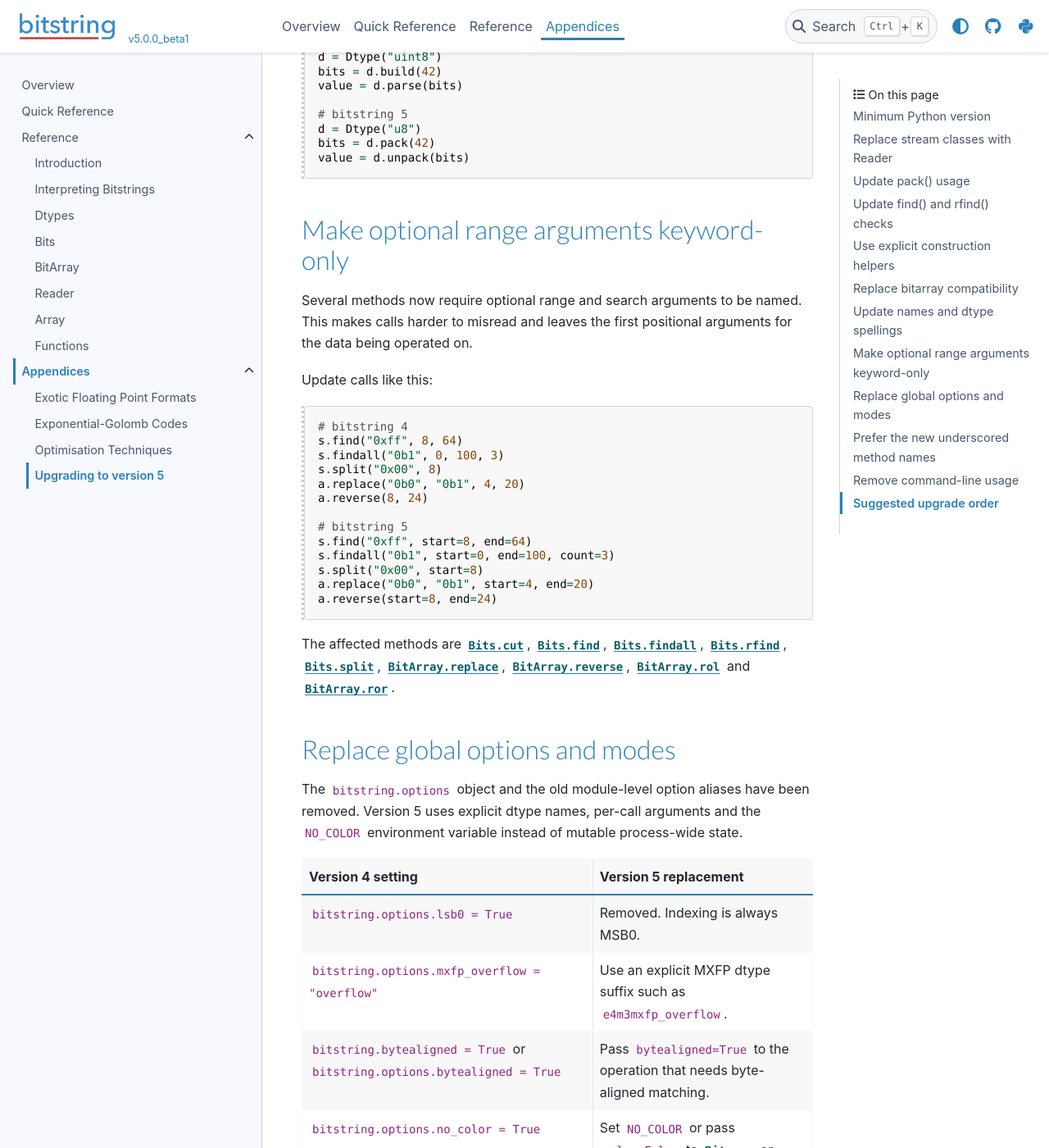
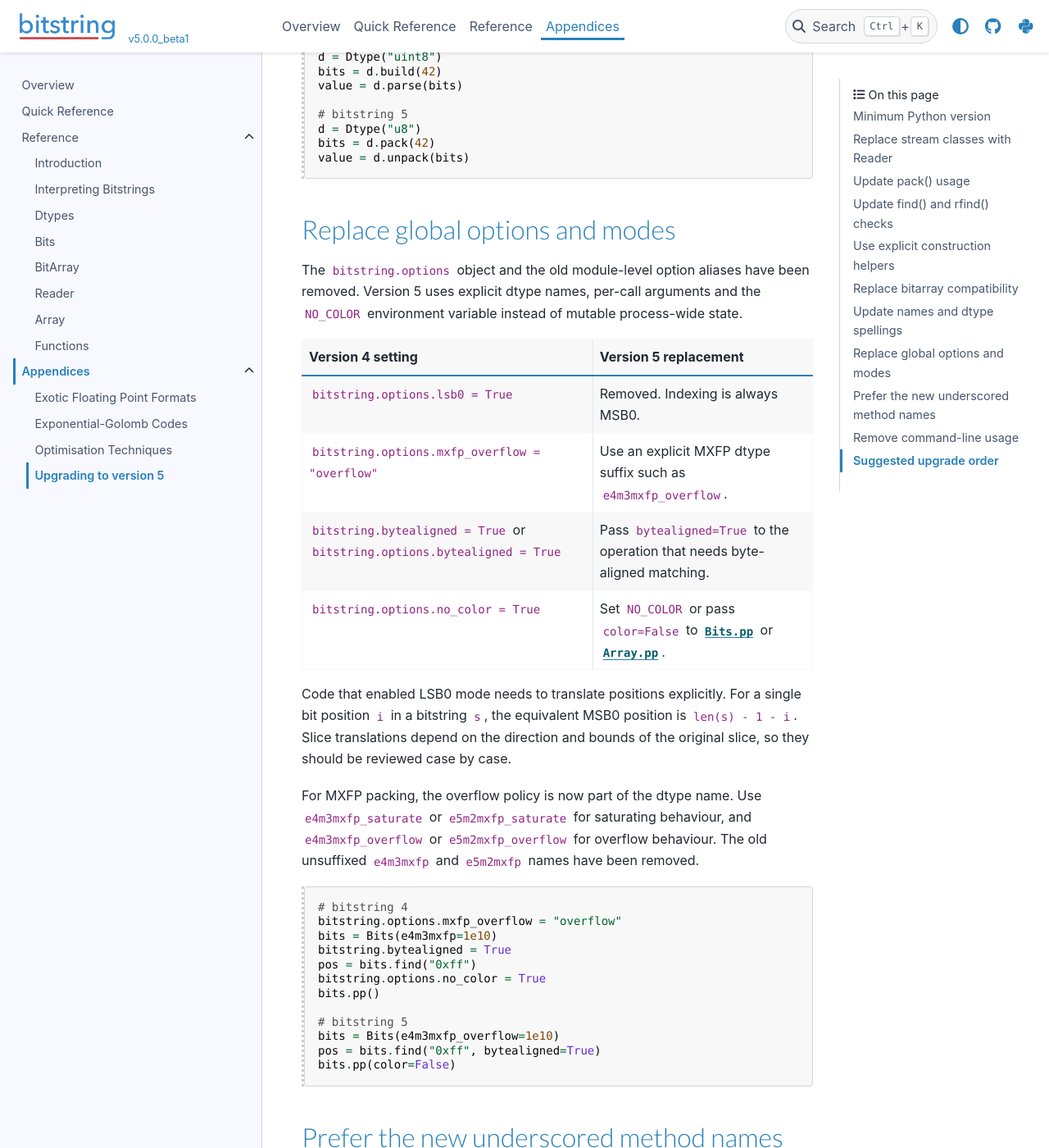
Before and after one commit to scott-griffiths/bitstring, a Sphinx documentation site: the page built from doc/upgrading_to_version_5.rst, in a window 1280 px wide and 1400 px high, scrolled down 6051 px. Shown: the whole window at 82% size. Built offline with Sphinx 7.4.7 and the PyData theme 0.15.4, drawn with Linux system fonts in a browser that asks for light colours; some of the changed text lies outside the part shown.

Commit message:
Reverting change to make some parameters keyword only as I don't think it's useful and adds API churn.

```diff
--- a/doc/reader.rst
+++ b/doc/reader.rst
@@ -69,12 +69,12 @@ Methods
     Aligns :attr:`Reader.pos` to the next byte boundary and returns the number of bits
     skipped.
 
-.. method:: Reader.find(bs: BitsType, *, start: int | None = None, end: int | None = None, bytealigned: bool = False) -> int | None
+.. method:: Reader.find(bs: BitsType, start: int | None = None, end: int | None = None, *, bytealigned: bool = False) -> int | None
 
     Searches the wrapped bitstring and sets :attr:`Reader.pos` to the match position if
     *bs* is found. Returns the match position, or ``None`` if not found.
 
-.. method:: Reader.rfind(bs: BitsType, *, start: int | None = None, end: int | None = None, bytealigned: bool = False) -> int | None
+.. method:: Reader.rfind(bs: BitsType, start: int | None = None, end: int | None = None, *, bytealigned: bool = False) -> int | None
 
     Searches backwards and sets :attr:`Reader.pos` to the match position if *bs* is
     found. Returns the match position, or ``None`` if not found.
--- a/doc/upgrading_to_version_5.rst
+++ b/doc/upgrading_to_version_5.rst
@@ -279,34 +279,6 @@ pretty-print headers use the preferred names::
     bits = d.pack(42)
     value = d.unpack(bits)
 
-Make optional range arguments keyword-only
-==========================================
-
-Several methods now require optional range and search arguments to be named.
-This makes calls harder to misread and leaves the first positional arguments
-for the data being operated on.
-
-Update calls like this::
-
-    # bitstring 4
-    s.find("0xff", 8, 64)
-    s.findall("0b1", 0, 100, 3)
-    s.split("0x00", 8)
-    a.replace("0b0", "0b1", 4, 20)
-    a.reverse(8, 24)
-
-    # bitstring 5
-    s.find("0xff", start=8, end=64)
-    s.findall("0b1", start=0, end=100, count=3)
-    s.split("0x00", start=8)
-    a.replace("0b0", "0b1", start=4, end=20)
-    a.reverse(start=8, end=24)
-
-The affected methods are :meth:`Bits.cut`, :meth:`Bits.find`,
-:meth:`Bits.findall`, :meth:`Bits.rfind`, :meth:`Bits.split`,
-:meth:`BitArray.replace`, :meth:`BitArray.reverse`, :meth:`BitArray.rol` and
-:meth:`BitArray.ror`.
-
 Replace global options and modes
 ================================
 
@@ -400,8 +372,7 @@ For a large codebase, the least surprising order is:
    stream-style searching.
 3. Update :func:`pack` call sites that relied on the old ``BitStream`` return
    value.
-4. Change ``find`` and ``rfind`` checks to use ``is not None``, and add
-   keywords to optional range and search arguments.
+4. Change ``find`` and ``rfind`` checks to use ``is not None``.
 5. Replace ``bytes=``, ``filename=`` and other removed constructor forms with
    explicit factory methods.
 6. Replace direct ``bitarray`` compatibility with explicit conversion.
```
Also changed, not shown: doc/bitarray.rst (+4 -4 lines), doc/bits.rst (+7 -7 lines), release_notes.md (+0 -3 lines), 5 other files.
